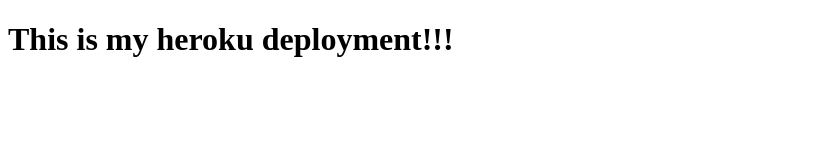
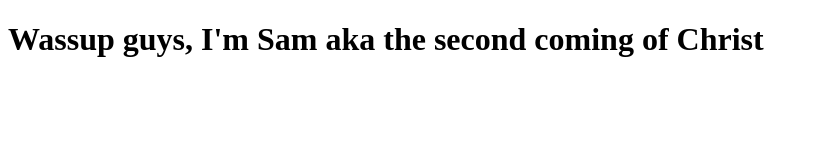
Before and after one commit to SamB2001/f24-hosting-demo, a website: page index.html in a window 1280 px wide. Shown: the whole page, without its empty margins (0-819 px from the left). Drawn offline with Linux system fonts and the light colour scheme.

Commit message:
second commit, customization

```diff
--- a/index.html
+++ b/index.html
@@ -7,6 +7,6 @@
   <title>Heroku Test</title>
 </head>
 <body>
-  <h1>This is my heroku deployment!!!</h1>
+  <h1>Wassup guys, I'm Sam aka the second coming of Christ</h1>
 </body>
 </html>
```
